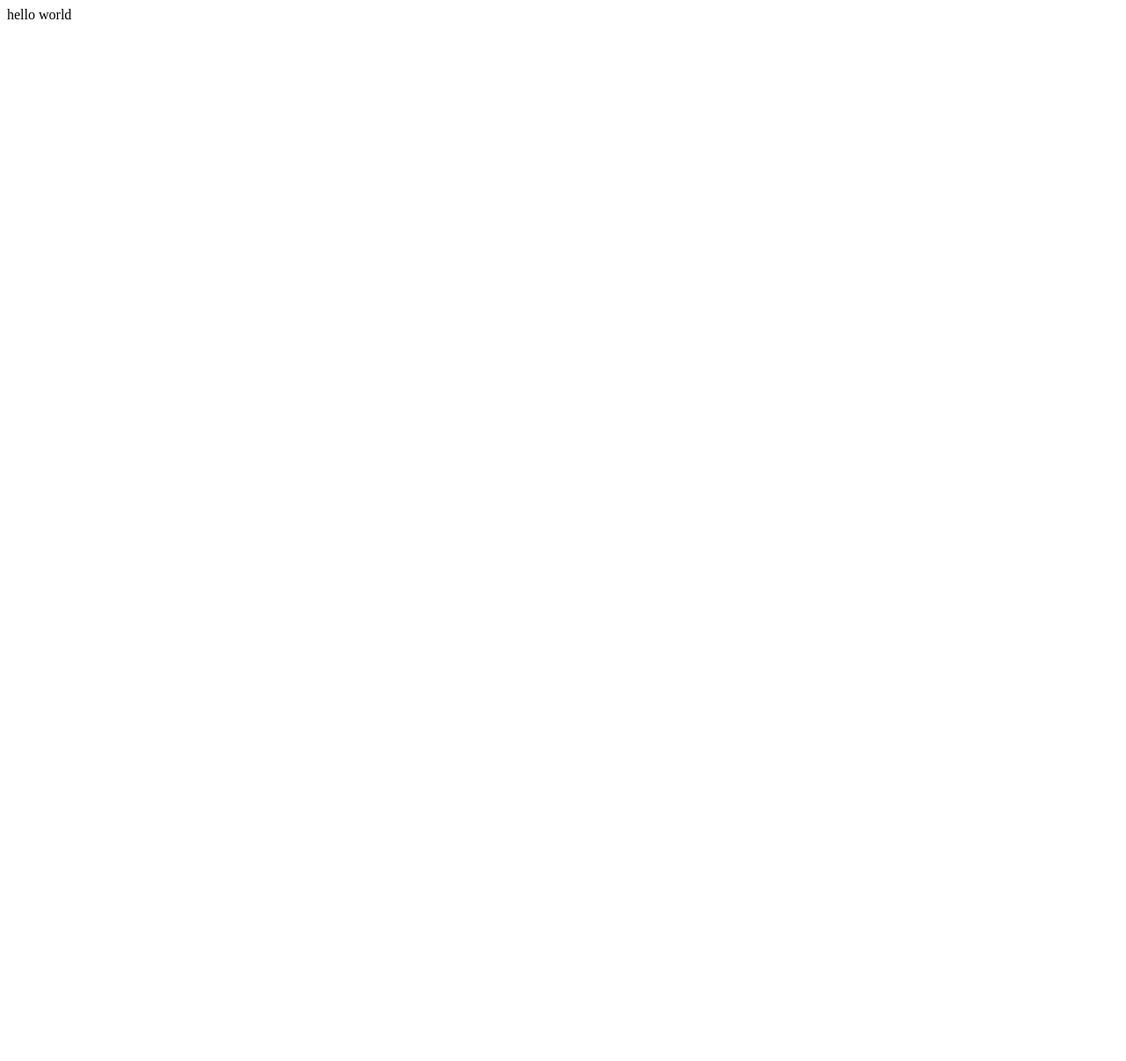
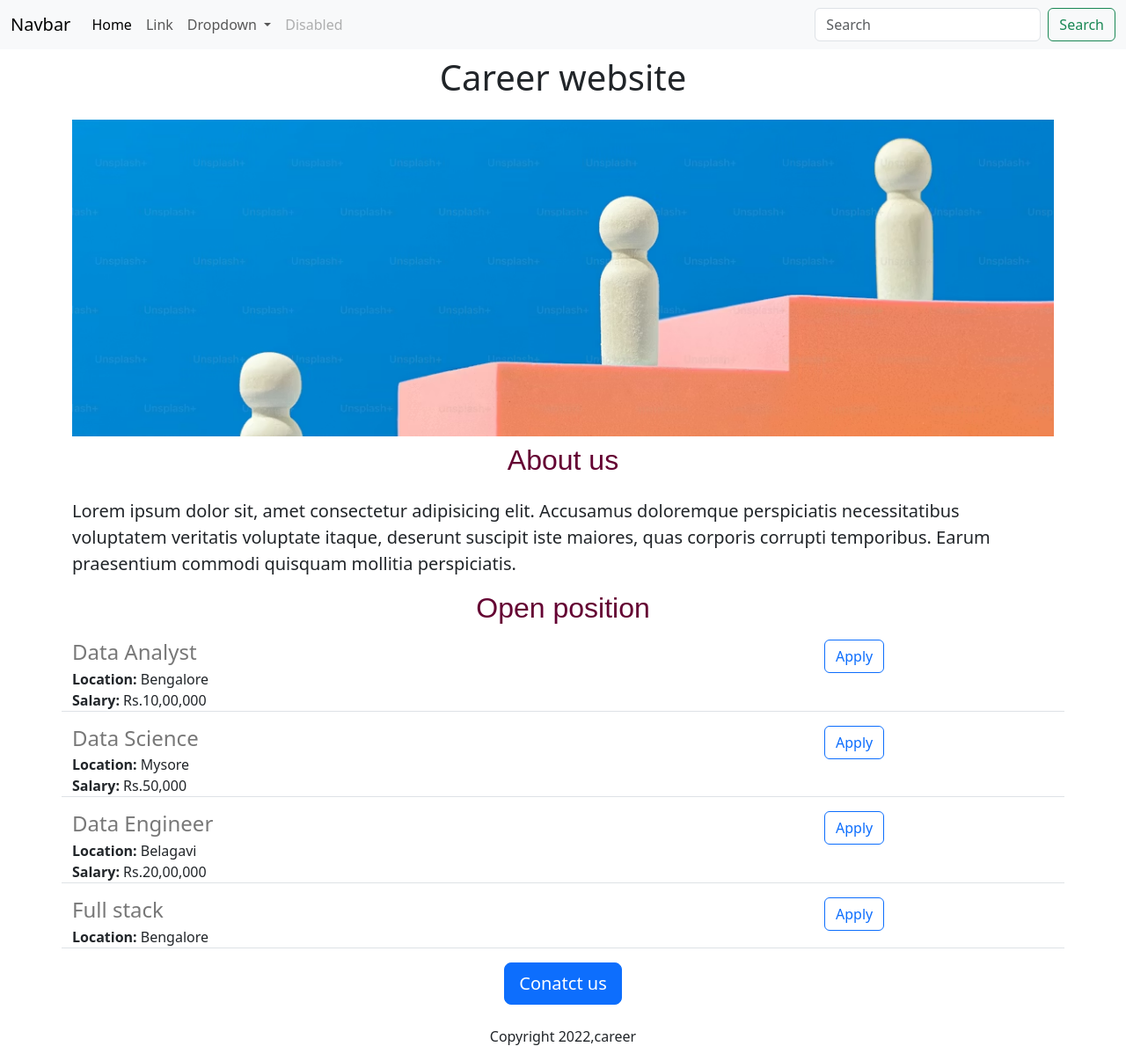
Before and after one commit to deepasiddaraju/python-web, a Flask app: page / in a window 1280 px wide. Before the commit the page is almost empty. Shown: the whole page at 88% size. Before the commit the page ends 22 px from the top, so only its background shows below. Run offline with Flask 3, Linux system fonts and the light colour scheme.

Commit message:
Added html and css and navbar

```diff
--- a/backend/app.py
+++ b/backend/app.py
@@ -1,7 +1,34 @@
-from flask import Flask
-app=Flask(__name__)
+from flask import Flask, render_template,jsonify
+app=Flask(__name__,template_folder="../frontend/template", static_folder="../frontend/static")
+JOBS=[
+  {"id":1,
+   "title":"Data Analyst",
+   "location":"Bengalore",
+   "salary":"Rs.10,00,000"
+   },
+   {"id":2,
+   "title":"Data Science",
+   "location":"Mysore",
+   "salary":"Rs.50,000"
+   },
+   {"id":3,
+   "title":"Data Engineer",
+   "location":"Belagavi",
+   "salary":"Rs.20,00,000"
+   },
+   {"id":4,
+   "title":"Full stack",
+   "location":"Bengalore",
+
+   }
+]
+
 @app.route("/")
 def hello_world():
-  return "hello world"
+  return render_template('home.html',jobs=JOBS)
+
+@app.route("/api/jobs")
+def list_jobs():
+  return jsonify(JOBS)
 if __name__=="__main__":
   app.run(host='0.0.0.0',debug=True)
--- a/frontend/template/home.html
+++ b/frontend/template/home.html
@@ -3,14 +3,16 @@
 <head>
   <meta charset="UTF-8">
   <meta name="viewport" content="width=device-width, initial-scale=1.0">
+
   <title>Document</title>
+  <link href="https://cdn.jsdelivr.net/npm/bootstrap@5.3.8/dist/css/bootstrap.min.css" rel="stylesheet" integrity="sha384-sRIl4kxILFvY47J16cr9ZwB07vP4J8+LH7qKQnuqkuIAvNWLzeN8tE5YBujZqJLB" crossorigin="anonymous">
   <style>
-    h1{
+    /* h1{
       font-family: Arial, Helvetica, sans-serif;
       font-weight: bold;
       text-align: center;
       color: rgb(50, 50, 50);
-    }
+    } */
     #banner{
       width: 100%;
       height: 360px;
@@ -23,12 +25,12 @@
       text-align: center;
 
     }
-    p{
+    /* p{
       font-family: Arial, Helvetica, sans-serif;
       color: rgb(80, 80, 80);
 
-    }
-    #container{
+    } */
+    /* #container{
       max-width: 720px;
       margin: 0 auto ;
 
@@ -36,23 +38,31 @@
     .bodytext{
       font-family: Arial, Helvetica, sans-serif;
       color: rgb(80, 80, 80);
-    }
+    } */
   </style>
 </head>
 <body>
-  <div id="container">
-    <h1>Career website</h1>
-    <img id="banner" src="../static/career.png" alt="Career image" >
-    <h2>About us</h2>
-    <p class="bodytext">Lorem ipsum dolor sit, amet consectetur adipisicing elit. Accusamus doloremque perspiciatis necessitatibus voluptatem veritatis voluptate itaque, deserunt suscipit iste maiores, quas corporis corrupti temporibus. Earum praesentium commodi quisquam mollitia perspiciatis.</p>
+  {% include 'navbar.html' %}
+  <div class="container">
+    <h1 class="text-center mt-2 mb-4">Career website</h1>
+    <img  class="img-fluid" id="banner" src="../static/career.png" alt="Career image" >
+    <h2 class="text-center mt-2 mb-4">About us</h2>
+    <p class="lead">Lorem ipsum dolor sit, amet consectetur adipisicing elit. Accusamus doloremque perspiciatis necessitatibus voluptatem veritatis voluptate itaque, deserunt suscipit iste maiores, quas corporis corrupti temporibus. Earum praesentium commodi quisquam mollitia perspiciatis.</p>
     <h2>Open position</h2>
-    <p>ToDo</p>
+      <div >
+          <p>
+            {% for job in jobs %}
+            {% include 'jobitem.html' %}
+
+            {% endfor %}
+          </p>
+      </div>
     <div id="button" style="text-align: center;">
-  <button>Conatct us</button>
-  <p>Copyright 2022,career</p>
+  <button type="button" class="btn btn-primary btn-lg">Conatct us</button>
+  <p class="mt-4">Copyright 2022,career</p>
   </div>
   </div>
 
-
+  <script src="https://cdn.jsdelivr.net/npm/bootstrap@5.3.8/dist/js/bootstrap.bundle.min.js" integrity="sha384-FKyoEForCGlyvwx9Hj09JcYn3nv7wiPVlz7YYwJrWVcXK/BmnVDxM+D2scQbITxI" crossorigin="anonymous"></script>
 </body>
 </html>
--- /dev/null
+++ b/frontend/template/jobitem.html
@@ -0,0 +1,19 @@
+    <div class="border-bottom row"  style="margin-bottom: 16px;">
+      <div class="col-9">
+     <h4 style="color: rgb(120,120,120); margin-bottom: 4px;">
+      {{job["title"]}}
+    </h4>
+      <div>
+        <b>Location:</b> {{job["location"]}}
+      </div>
+      {% if  "salary" in job %}
+      <div>
+        <b>Salary:</b> {{job["salary"]}}
+          </div>
+      {% endif %}
+      </div>
+      <div class="col-3">
+      <button type="button" class="btn btn-outline-primary  ">Apply</button>
+      </div>
+
+      </div>
--- /dev/null
+++ b/frontend/template/navbar.html
@@ -0,0 +1,36 @@
+<nav class="navbar navbar-expand-lg bg-body-tertiary">
+  <div class="container-fluid">
+    <a class="navbar-brand" href="#">Navbar</a>
+    <button class="navbar-toggler" type="button" data-bs-toggle="collapse" data-bs-target="#navbarSupportedContent" aria-controls="navbarSupportedContent" aria-expanded="false" aria-label="Toggle navigation">
+      <span class="navbar-toggler-icon"></span>
+    </button>
+    <div class="collapse navbar-collapse" id="navbarSupportedContent">
+      <ul class="navbar-nav me-auto mb-2 mb-lg-0">
+        <li class="nav-item">
+          <a class="nav-link active" aria-current="page" href="#">Home</a>
+        </li>
+        <li class="nav-item">
+          <a class="nav-link" href="#">Link</a>
+        </li>
+        <li class="nav-item dropdown">
+          <a class="nav-link dropdown-toggle" href="#" role="button" data-bs-toggle="dropdown" aria-expanded="false">
+            Dropdown
+          </a>
+          <ul class="dropdown-menu">
+            <li><a class="dropdown-item" href="#">Action</a></li>
+            <li><a class="dropdown-item" href="#">Another action</a></li>
+            <li><hr class="dropdown-divider"></li>
+            <li><a class="dropdown-item" href="#">Something else here</a></li>
+          </ul>
+        </li>
+        <li class="nav-item">
+          <a class="nav-link disabled" aria-disabled="true">Disabled</a>
+        </li>
+      </ul>
+      <form class="d-flex" role="search">
+        <input class="form-control me-2" type="search" placeholder="Search" aria-label="Search"/>
+        <button class="btn btn-outline-success" type="submit">Search</button>
+      </form>
+    </div>
+  </div>
+</nav>
```
